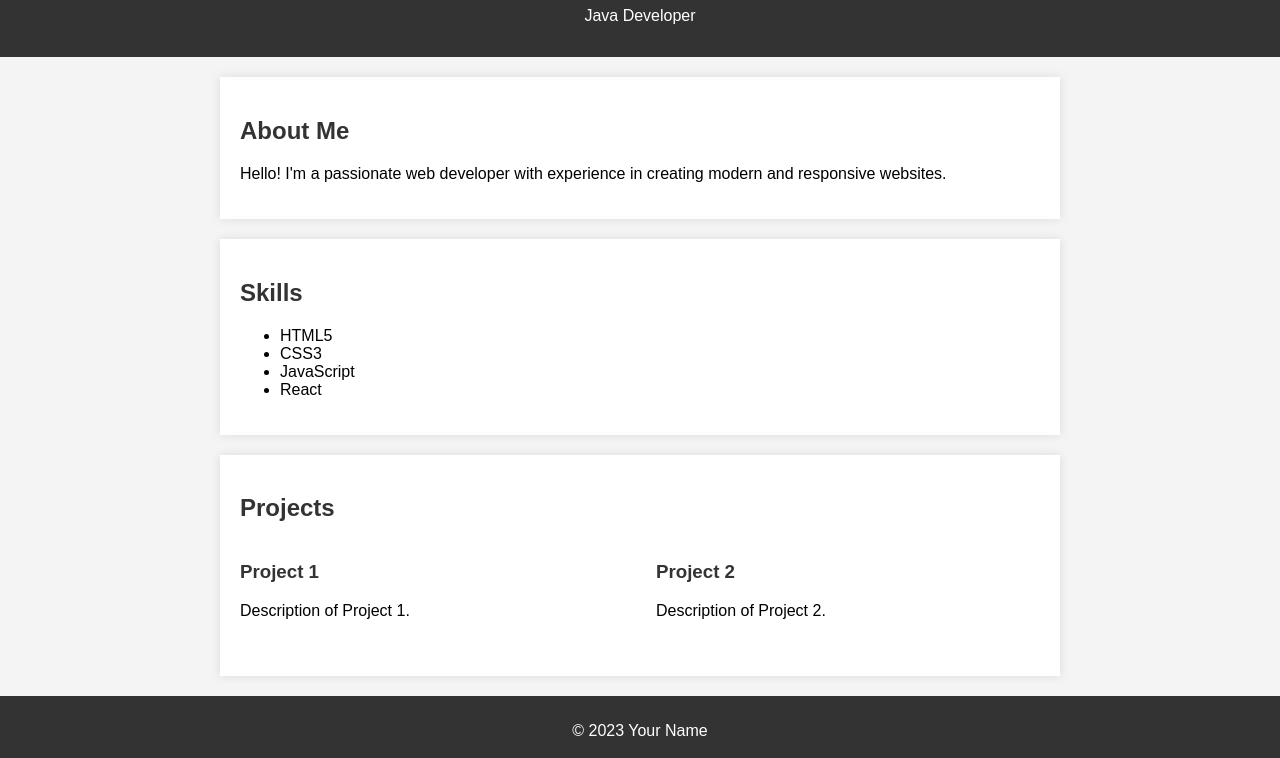
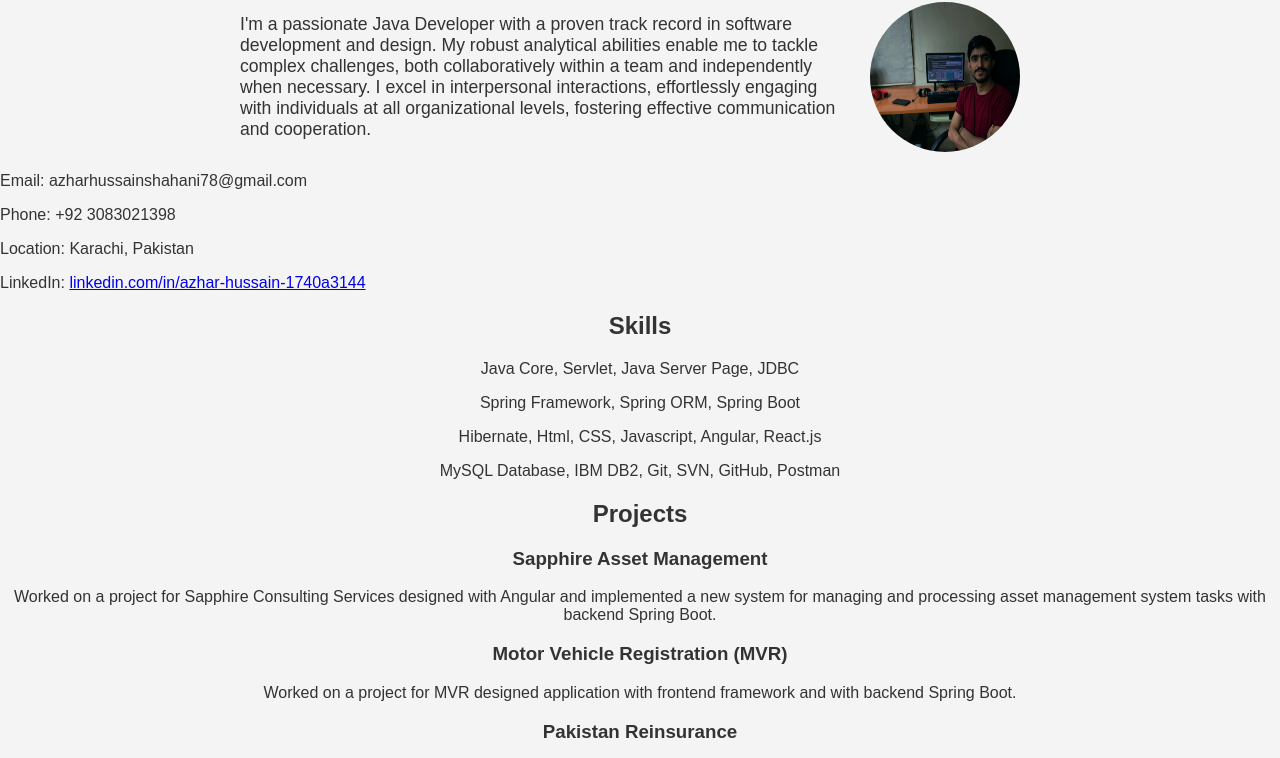
Before and after one commit to azharhussain78/me, a plain HTML site: page index.html in a window 1280 px wide. Shown: the part 89-847 px from the top of the page. Drawn offline with Linux system fonts and the light colour scheme.

Commit message:
first commit

```diff
--- a/index.html
+++ b/index.html
@@ -3,100 +3,122 @@
 <head>
     <meta charset="UTF-8">
     <meta name="viewport" content="width=device-width, initial-scale=1.0">
-    <title>Your Name - Portfolio</title>
+    <title>Azhar Hussain - Java Developer</title>
     <style>
         body {
             font-family: 'Arial', sans-serif;
             margin: 0;
             padding: 0;
             background-color: #f4f4f4;
+            color: #333;
+            text-align: center;
         }
 
         header {
             background-color: #333;
             color: #fff;
-            text-align: center;
-            padding: 1em 0;
+            padding: 1em;
+            border-bottom: 2px solid #555;
         }
 
-        section {
+        h1 {
+            margin: 0;
+            font-size: 2em;
+        }
+
+        .profile {
+            display: flex;
+            justify-content: space-between;
+            align-items: center;
             max-width: 800px;
             margin: 20px auto;
-            padding: 20px;
-            background-color: #fff;
-            box-shadow: 0 0 10px rgba(0, 0, 0, 0.1);
-        }
-
-        h1, h2, h3 {
-            color: #333;
         }
 
         img {
-            max-width: 100%;
-            height: auto;
+            width: 150px;
+            height: 150px;
+            border-radius: 50%;
+            margin-right: 20px;
+            transition: transform 0.3s ease;
         }
 
-        .projects {
-            display: flex;
-            flex-wrap: wrap;
-            justify-content: space-between;
+        img:hover {
+            transform: scale(1.1);
         }
 
-        .project {
-            width: 48%;
-            margin-bottom: 20px;
+        .contact-info {
+            font-size: 16px;
+            text-align: left;
         }
 
-        footer {
-            text-align: center;
-            padding: 10px 0;
-            background-color: #333;
-            color: #fff;
+        .about-me {
+            max-width: 600px;
+            text-align: left;
         }
+
+        .about-me p {
+            margin: 0;
+            font-size: 1.1em;
+        }
+
+        /* Rest of the styles remain unchanged */
+
     </style>
 </head>
 <body>
 
     <header>
         <h1>Azhar Hussain</h1>
-        <p>Java Developer</p>
     </header>
 
-    <section>
-        <h2>About Me</h2>
-        <p>
-            Hello! I'm a passionate web developer with experience in creating modern and responsive websites.
-        </p>
-    </section>
+    <div class="profile">
+        <div class="about-me">
+            <p>
+                I'm a passionate Java Developer with a proven track record in software development and design.
+                My robust analytical abilities enable me to tackle complex challenges, both collaboratively within a team and independently when necessary.
+                I excel in interpersonal interactions, effortlessly engaging with individuals at all organizational levels, fostering effective communication and cooperation.
+            </p>
+        </div>
+        <img src="me.jpg" alt="Azhar Hussain">
+    </div>
 
-    <section>
+    <div class="contact-info">
+        <p>Email: azharhussainshahani78@gmail.com</p>
+        <p>Phone: +92 3083021398</p>
+        <p>Location: Karachi, Pakistan</p>
+        <p>LinkedIn: <a href="linkedin.com/in/azhar-hussain-1740a3144">linkedin.com/in/azhar-hussain-1740a3144</a></p>
+    </div>
+
+    <div class="skills">
         <h2>Skills</h2>
-        <ul>
-            <li>HTML5</li>
-            <li>CSS3</li>
-            <li>JavaScript</li>
-            <li>React</li>
-            <!-- Add more skills as needed -->
-        </ul>
-    </section>
+        <p>Java Core, Servlet, Java Server Page, JDBC</p>
+        <p>Spring Framework, Spring ORM, Spring Boot</p>
+        <p>Hibernate, Html, CSS, Javascript, Angular, React.js</p>
+        <p>MySQL Database, IBM DB2, Git, SVN, GitHub, Postman</p>
+    </div>
 
-    <section>
+    <div class="projects">
         <h2>Projects</h2>
-        <div class="projects">
-            <div class="project">
-                <h3>Project 1</h3>
-                <p>Description of Project 1.</p>
-            </div>
-            <div class="project">
-                <h3>Project 2</h3>
-                <p>Description of Project 2.</p>
-            </div>
-            <!-- Add more projects as needed -->
+        <div>
+            <h3>Sapphire Asset Management</h3>
+            <p>Worked on a project for Sapphire Consulting Services designed with Angular and implemented a new system for managing and processing asset management system tasks with backend Spring Boot.</p>
         </div>
-    </section>
+        <div>
+            <h3>Motor Vehicle Registration (MVR)</h3>
+            <p>Worked on a project for MVR designed application with frontend framework and with backend Spring Boot.</p>
+        </div>
+        <div>
+            <h3>Pakistan Reinsurance</h3>
+            <p>Worked on a Project named Pakistan Reinsurance that involved creating a new system that manages and processes reinsurance claims using Spring Boot, Hibernate, Java Spring Jpa, and DB2.</p>
+        </div>
+        <div>
+            <h3>Online Food Order System (FYP)</h3>
+            <p>This Project is an Online Food Order System that provides an effective and efficient way of ordering food and table reservation and table scanning order. The application works on the Android platform, and the main focus of this project is to let users get help in the fastest and convenient way. Frontend Angular (Form Admin), Spring Boot Backend, Android Java (For Users).</p>
+        </div>
+    </div>
 
     <footer>
-        <p>&copy; 2023 Your Name</p>
+        <p>&copy; 2023 Azhar Hussain</p>
     </footer>
 
 </body>
```
Also changed, not shown: me.jpg (added).
